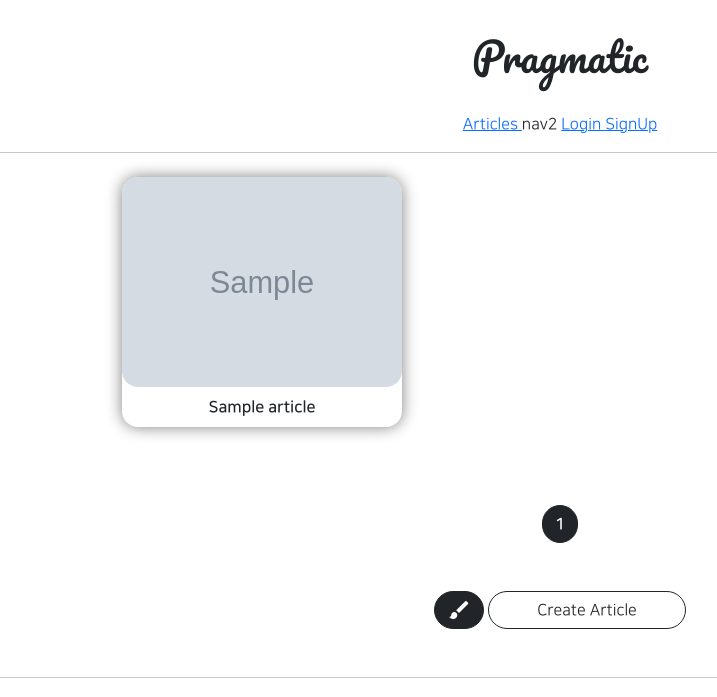
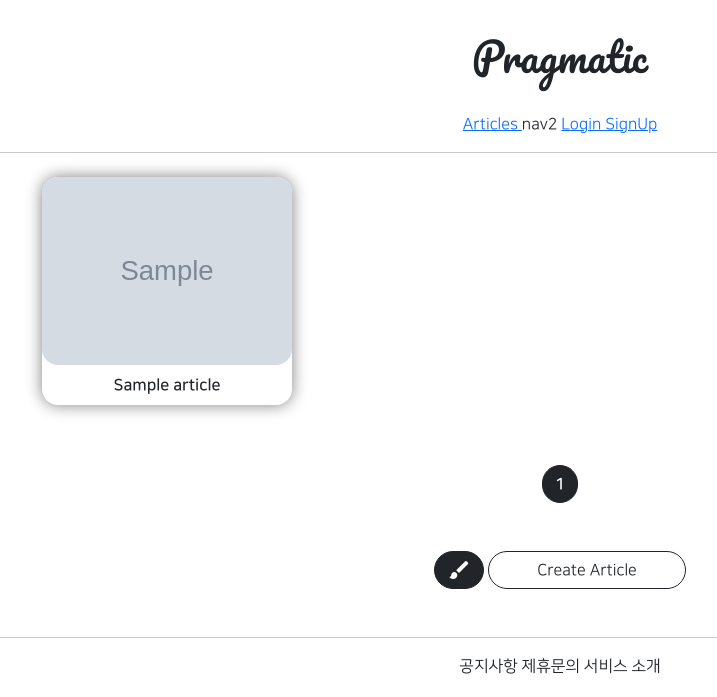
Before and after one commit to ghgh3644/gsgs, a Django app: page /articles/list/ in a window 1280 px wide. Shown: the top 697 px of the page, without its empty margins (80-797 px from the left). Run offline with Django 3.2, Linux system fonts and the light colour scheme; tables that the repository leaves empty hold one stand-in row (values such as "Sample post"); grey boxes marked "Sample" are stand-in pictures; parts of the project's set-up code (start-up, migrations or seed data) failed here and were passed over; some libraries are stand-ins or nearby versions.

Commit message:
8/13 3ban class commit 2

```diff
--- a/articleapp/templates/articleapp/detail.html
+++ b/articleapp/templates/articleapp/detail.html
@@ -70,7 +70,7 @@
 
                 {% include 'commentapp/create.html' %}
             </div>
+            </div>
+        </div>
     </div>
-
-
 {% endblock %}
--- a/articleapp/templates/articleapp/list.html
+++ b/articleapp/templates/articleapp/list.html
@@ -4,9 +4,14 @@
 {% block content %}
 
     <style>
+        .container {
+            padding: 0;
+            margin: 0 auto;
+        }
 
         .container div {
-          width: 280px;
+          width: 45%;
+            max-width: 250px;
           display: flex;
           justify-content: center;
           align-items: center;
--- a/articleapp/views.py
+++ b/articleapp/views.py
@@ -56,4 +56,4 @@ class ArticleListView(ListView):
     model = Article
     context_object_name = 'article_list'
     template_name = 'articleapp/list.html'
-    paginate_by = 1
+    paginate_by = 20
--- a/static/js/magicgrid.js
+++ b/static/js/magicgrid.js
@@ -277,7 +277,7 @@ MagicGrid.prototype.listen = function listen () {
 let magicGrid = new MagicGrid({
   container: '.container',
   animate: true,
-  gutter: 30,
+  gutter: 12,
   static: true,
   useMin: true
 });
```
